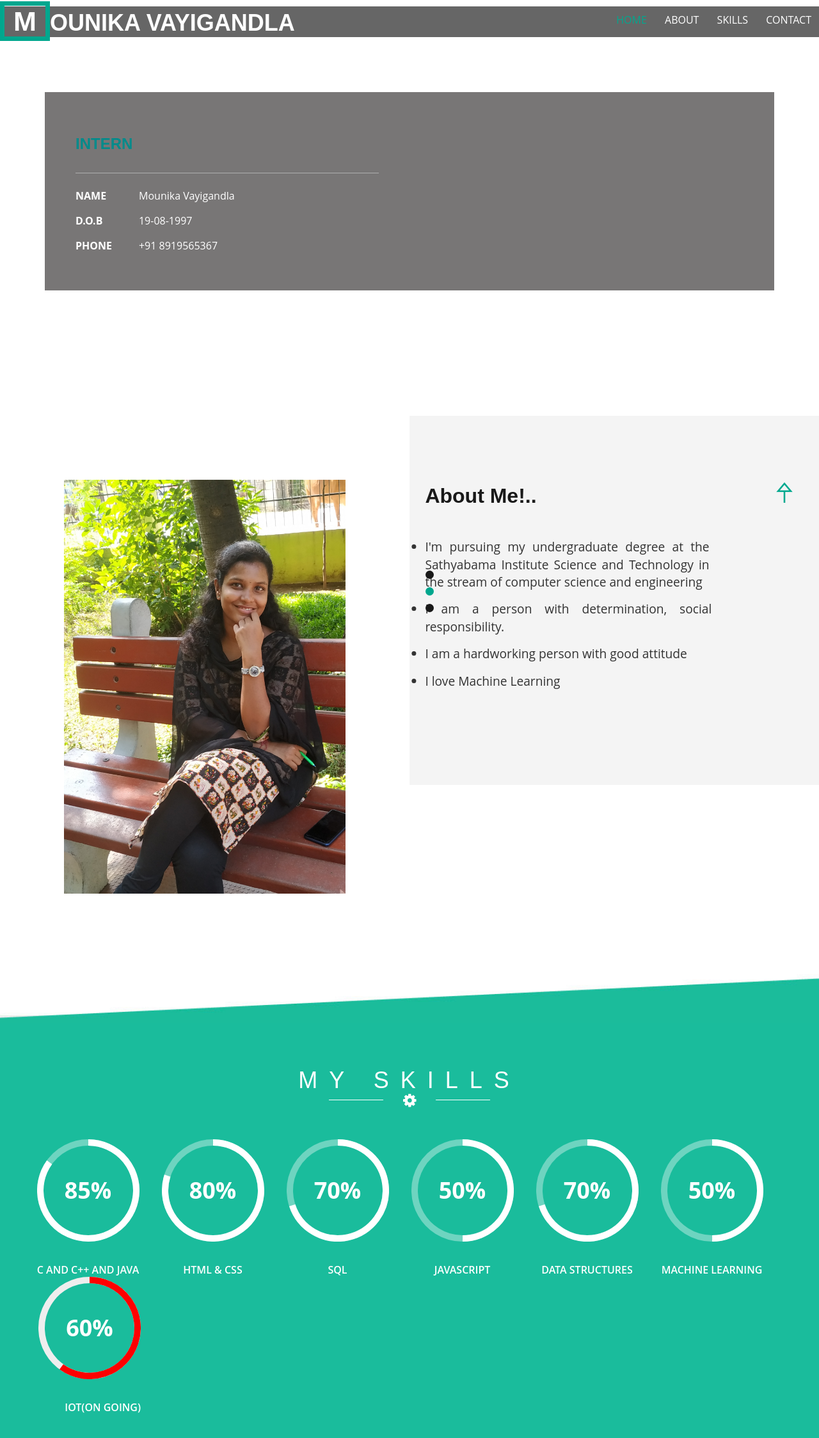
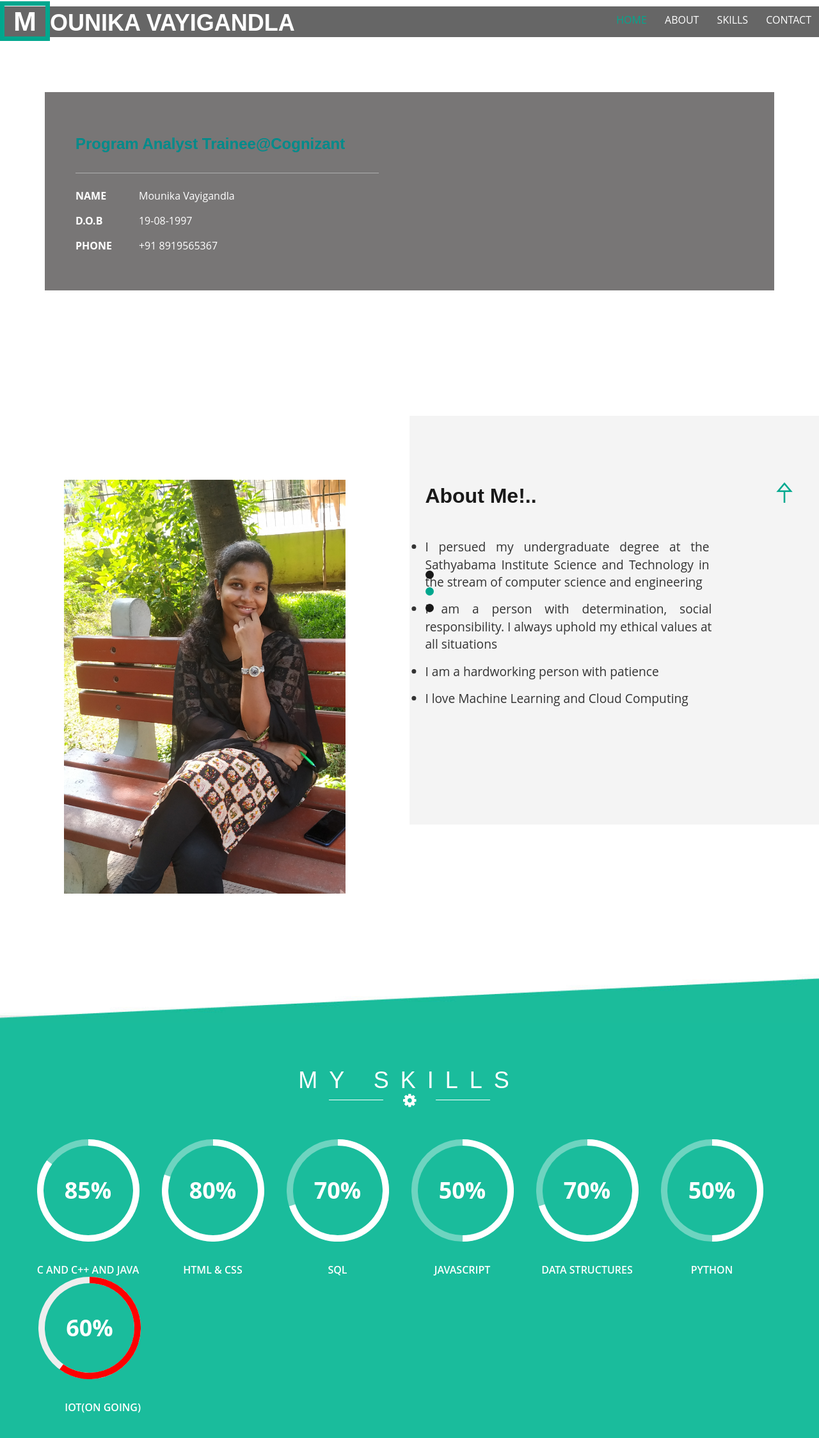
Before and after one commit to Mounikavayigandla/MounikaVayigandla, a plain HTML site: page index.html in a window 1280 px wide. Shown: the top 2248 px of the page at 64% size. Drawn offline with Linux system fonts and the light colour scheme; files whose address does not match are found by name.

Commit message:
Update index.html

```diff
--- a/index.html
+++ b/index.html
@@ -66,7 +66,7 @@
 			</div>
 			<div class="banner-info">
 				<div class="col-md-6 header-right">
-					<h3 style="color:darkcyan"><b>INTERN</b></h3>
+					<h3 style="color:darkcyan"><b>Program Analyst Trainee@Cognizant</b></h3>
 					<ul class="address">
 
 						<li>
@@ -108,10 +108,10 @@
 			<div class="item">
 				<div class="about-left-grid">
 					<h2><span>About Me!..</span></h2>
-					<ul><li>I'm pursuing my undergraduate degree at the Sathyabama Institute Science and Technology in the stream of computer science and engineering</li>
-					    <li>I am a person with determination, social responsibility.</li>
-<li>I am a hardworking person with good attitude</li>
-<li>I love Machine Learning</li>
+					<ul><li>I persued my undergraduate degree at the Sathyabama Institute Science and Technology in the stream of computer science and engineering</li>
+					    <li>I am a person with determination, social responsibility. I always uphold my ethical values at all situations</li>
+<li>I am a hardworking person with  patience</li>
+<li>I love Machine Learning and Cloud Computing</li>
 					</ul>
 				</div>
 			</div>
@@ -119,7 +119,7 @@
 
 			<div class="item">
 				<div class="about-left-grid">
-					<h2><span>Projects Done..</span></h2>
+					<h2><span> Mini Projects Done..</span></h2>
 					<p></p>
 					<b><ul></b>
 						<b><li>Implemented Online Shopping System during first semister and Job Portal System.</li>
@@ -137,10 +137,13 @@
 					<h2><span>Achievements!</span></h2>
 					<p></p>
 					<ul>
+						<li>Done short term certification course in Big Data</li>
+						<li>Done certification course in Web Development</li>
+						<li>Obtained level A1 certification in C at NIIT</li>
 						<li>Won many prizes for debate competitions</li>
+						<li>Won prizes for dancing at school and college culturals</li>
+						<li>Conduted workshop on web development at Sathyabama Institute of Science and Technology and Seminar competitions at Bannari Aman Institute.
 
-						<li>Won prizes for dancing at school and college culturals</li>
-						<li>Obtained level A1 certification in C at NIIT</li>
 					</ul>
 				</div>
 
@@ -211,7 +214,7 @@
 				</div>
 <div class="col-md-2 skills-grid text-center">
 					<div class="circle" id="circles-6"></div>
-					<p>Machine Learning</p>
+					<p>Python</p>
 				</div>
 <div class="col-md-2 skills-grid text-right">
 					<div class="circle" id="circles-7"></div>
```
